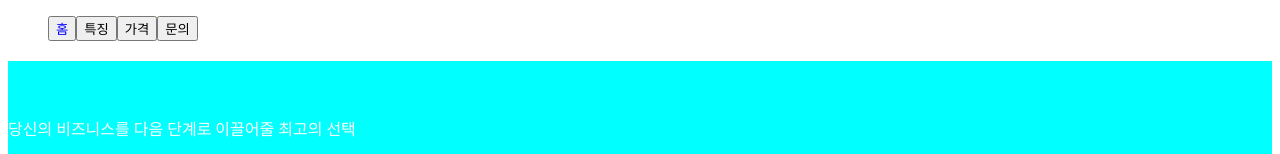
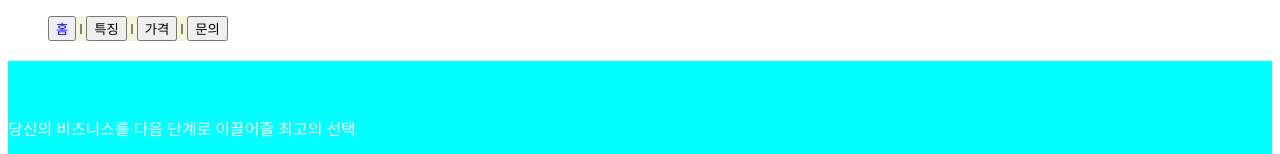
Before and after one commit to JM07211/basic-html, a plain HTML site: page landing.html in a window 1280 px wide. Shown: the top 154 px of the page. Drawn offline with Linux system fonts and the light colour scheme.

Commit message:
힘들다

```diff
--- a/styles.css
+++ b/styles.css
@@ -51,7 +51,7 @@ h1 {
     display: flex;
 }
 
-.nav-list>.nav-item ~. {
+.nav-list>.nav-item ~.nav-item::before{
     content: "";
     width: 2px;
     height: 10px;
@@ -60,4 +60,6 @@ h1 {
     margin: 0 4px;
 }
 
-.nav-list >.nav-home  ::before
+.nav-list >.nav-item ~ .nav-item::after{
+    content: "";
+}
```
